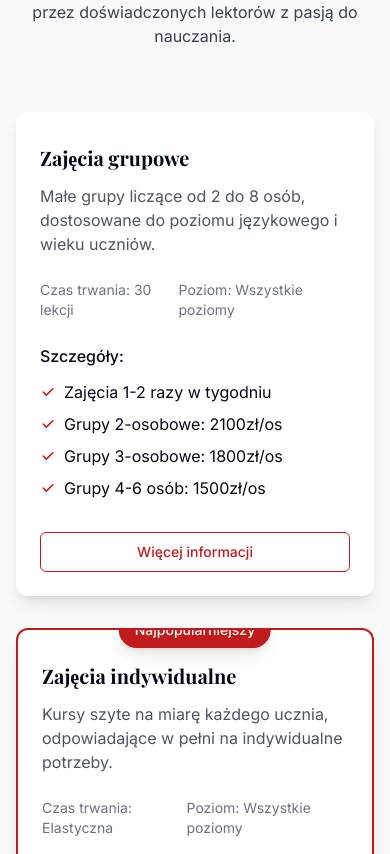
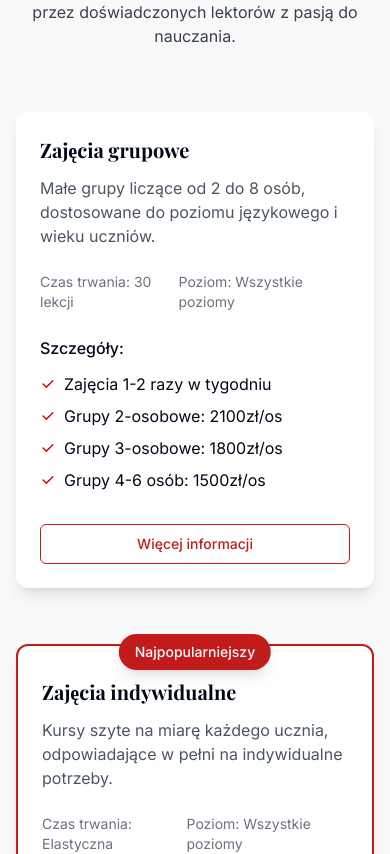
Before and after one commit to letstalkschool/letstalk, a React (Vite) app: page / in a window 390 px wide. Shown: the part 3468-4322 px from the top of the page. Built offline with nearby package versions, Linux system fonts and the light colour scheme.

Commit message:
Fix: Badge visibility in CourseSection
The "Najpopularniejszy" badge was not visible. This commit addresses the issue.

```diff
--- a/src/components/CourseSection.tsx
+++ b/src/components/CourseSection.tsx
@@ -1,3 +1,4 @@
+
 import { Button } from "@/components/ui/button";
 import { cn } from "@/lib/utils";
 
@@ -59,16 +60,19 @@ const CourseSection = () => {
             <div
               key={index}
               className={cn(
-                "bg-white rounded-xl shadow-lg overflow-hidden transition-all duration-300 hover:shadow-2xl hover:-translate-y-1",
-                index === 1 ? "border-2 border-brand-red relative" : ""
+                "relative bg-white rounded-xl shadow-lg transition-all duration-300 hover:shadow-2xl hover:-translate-y-1",
+                index === 1 ? "border-2 border-brand-red mt-6" : ""
               )}
             >
               {index === 1 && (
-                <div className="absolute top-0 left-1/2 transform -translate-x-1/2 -translate-y-1/2 bg-brand-red text-white px-4 py-2 rounded-full text-sm font-medium z-10 shadow-lg">
+                <div className="absolute -top-3 left-1/2 transform -translate-x-1/2 bg-brand-red text-white px-4 py-2 rounded-full text-sm font-medium z-20 shadow-lg whitespace-nowrap">
                   Najpopularniejszy
                 </div>
               )}
-              <div className="p-6 md:p-8 pt-8">
+              <div className={cn(
+                "p-6 md:p-8",
+                index === 1 ? "pt-8" : ""
+              )}>
                 <h3 className="text-xl font-bold mb-3">{course.title}</h3>
                 <p className="text-gray-600 mb-6">{course.description}</p>
 
```
